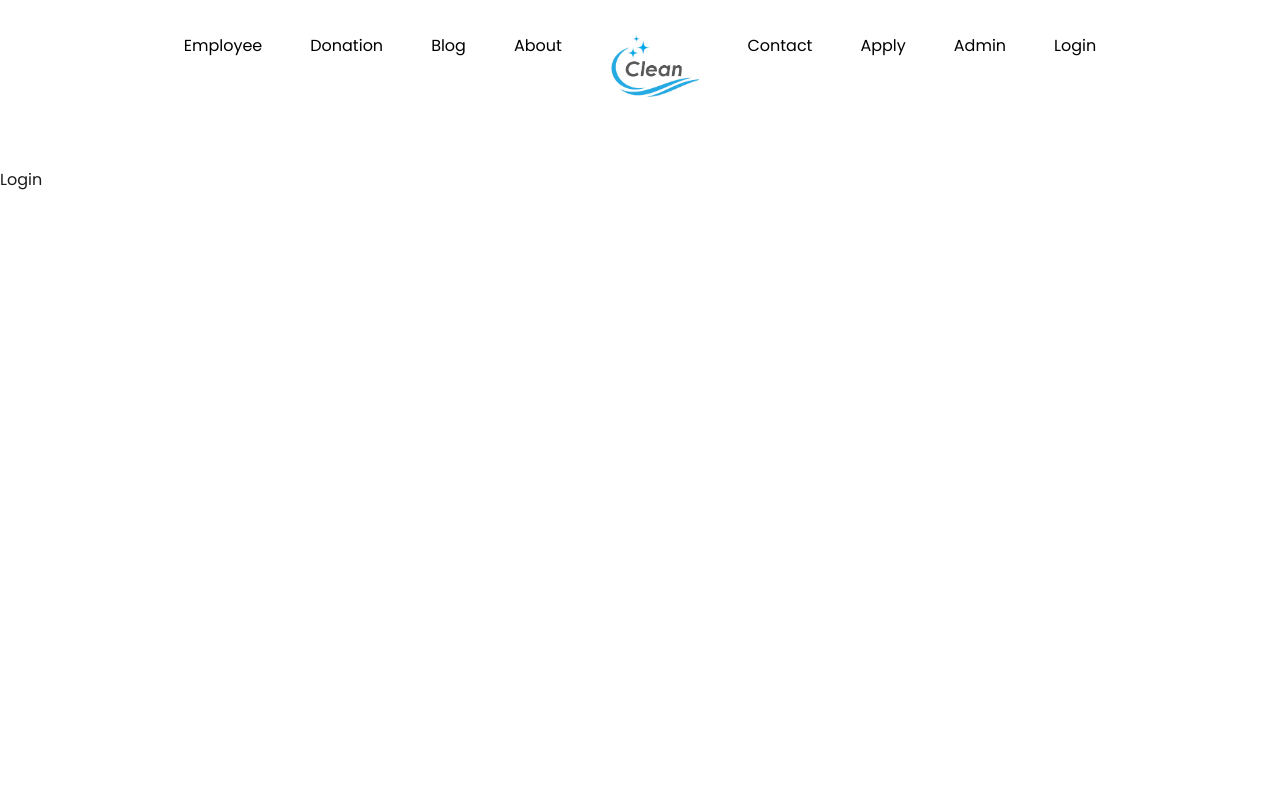
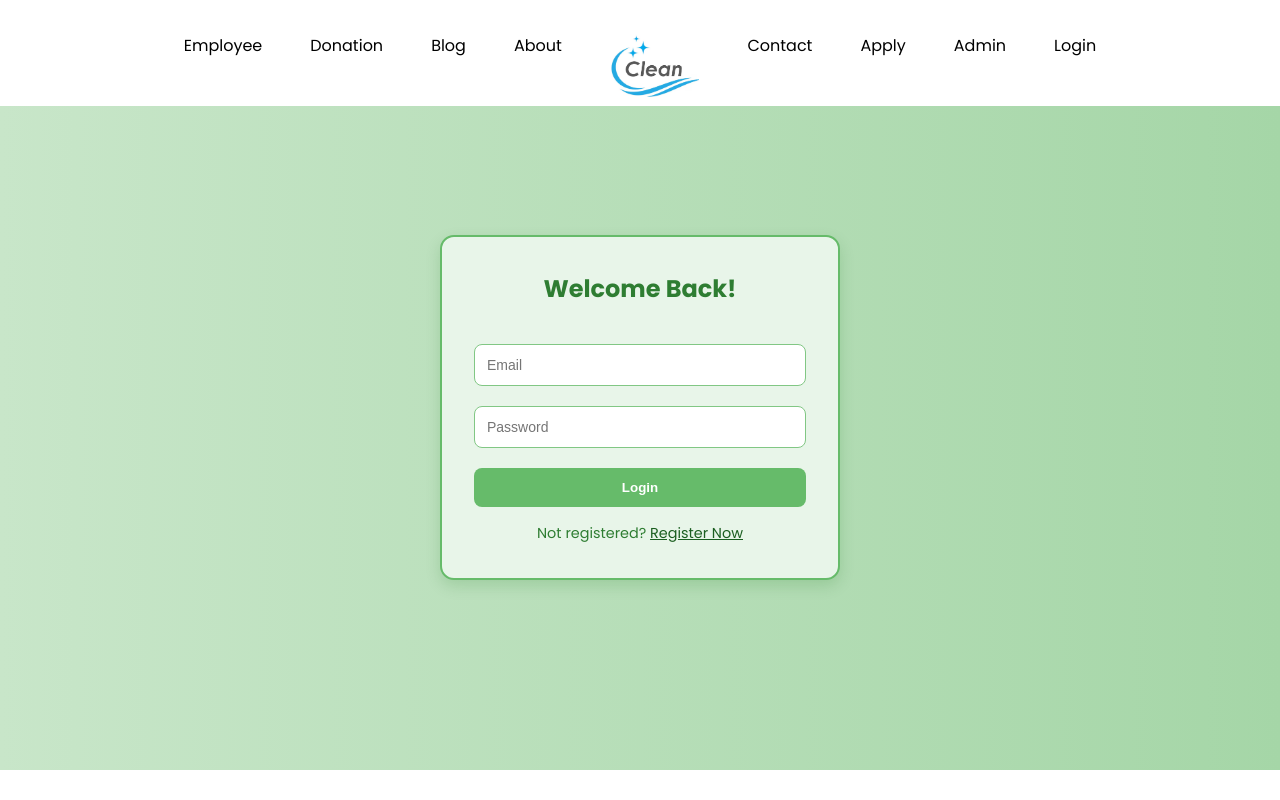
Before and after one commit to aryn-rjpt/cleen-foundation-ngo, a React (Vite) app in the folder frontend/: page /login in a window 1280 px wide. Built offline with nearby package versions, Linux system fonts and the light colour scheme.

Commit message:
Added login and register components with routing

```diff
--- a/frontend/src/App.jsx
+++ b/frontend/src/App.jsx
@@ -10,8 +10,6 @@ function App() {
     <>
       <Navbar />
       <Outlet />
-
-
     </>
   )
 }
--- a/frontend/src/Components/Login.jsx
+++ b/frontend/src/Components/Login.jsx
@@ -1,9 +1,31 @@
 import React from 'react'
+import { useNavigate } from 'react-router-dom';
+
+import '../styles/login.css'
 
 const Login = () => {
+  const navigate = useNavigate();
+
+  const handleLogin = (e) => {
+    e.preventDefault();
+    alert('Login successful (mock)');
+  };
+
   return (
-    <div>Login</div>
-  )
-}
+    <div className="login-container">
+      <form className="login-box" onSubmit={handleLogin}>
+        <h2>Welcome Back!</h2>
+        <input type="email" placeholder="Email" required />
+        <input type="password" placeholder="Password" required />
+        <button type="submit">Login</button>
+        <p className="register-link">
+        Not registered?{' '}
+        <span onClick={() => navigate('/register')}>Register Now</span>
+        </p>
 
-export default Login
+      </form>
+    </div>
+  );
+};
+
+export default Login;
--- /dev/null
+++ b/frontend/src/Components/Register.jsx
@@ -0,0 +1,32 @@
+import React from 'react';
+import { useNavigate } from 'react-router-dom';
+import '../styles/login.css';
+
+const Register = () => {
+  const navigate = useNavigate();
+
+  const handleRegister = (e) => {
+    e.preventDefault();
+    alert('Registered successfully (mock)');
+    navigate('/');
+  };
+
+  return (
+    <div className="login-container">
+      <form className="login-box" onSubmit={handleRegister}>
+        <h2>Create an Account</h2>
+        <input type="text" placeholder="Full Name" required />
+        <input type="email" placeholder="Email" required />
+        <input type="password" placeholder="Password" required />
+        <button type="submit">Register</button>
+        <p className="register-link">
+          Already registered?{' '}
+          <span onClick={() => navigate('/login')}>Login Here</span>
+
+        </p>
+      </form>
+    </div>
+  );
+};
+
+export default Register;
--- /dev/null
+++ b/frontend/src/styles/login.css
@@ -0,0 +1,66 @@
+body {
+  margin: 0;
+  font-family: "Segoe UI", sans-serif;
+}
+
+.login-container {
+  min-height: 83vh;
+  background: linear-gradient(to right, #c8e6c9, #a5d6a7);
+  display: flex;
+  justify-content: center;
+  align-items: center;
+  margin-top: -60px;
+}
+
+.login-box {
+  background-color: #e8f5e9;
+  border: 2px solid #66bb6a;
+  border-radius: 14px;
+  padding: 2rem;
+  width: 400px;
+  box-shadow: 0 6px 15px rgba(0, 100, 0, 0.15);
+  text-align: center;
+  margin-top: -60px;
+}
+
+.login-box h2 {
+  margin-bottom: 1.5rem;
+  color: #2e7d32;
+}
+
+.login-box input {
+  width: 100%;
+  padding: 12px;
+  margin: 10px 0;
+  border: 1px solid #81c784;
+  border-radius: 8px;
+  font-size: 14px;
+}
+
+.login-box button {
+  width: 100%;
+  padding: 12px;
+  margin-top: 10px;
+  background-color: #66bb6a;
+  color: white;
+  border: none;
+  border-radius: 8px;
+  font-weight: bold;
+  cursor: pointer;
+}
+
+.login-box button:hover {
+  background-color: #b8eebb;
+}
+
+.register-link {
+  margin-top: 14px;
+  font-size: 0.9rem;
+  color: #2e7d32;
+}
+
+.register-link span {
+  cursor: pointer;
+  color: #1b5e20;
+  text-decoration: underline;
+}
```
Also changed, not shown: frontend/src/main.jsx (+5 -2 lines).
